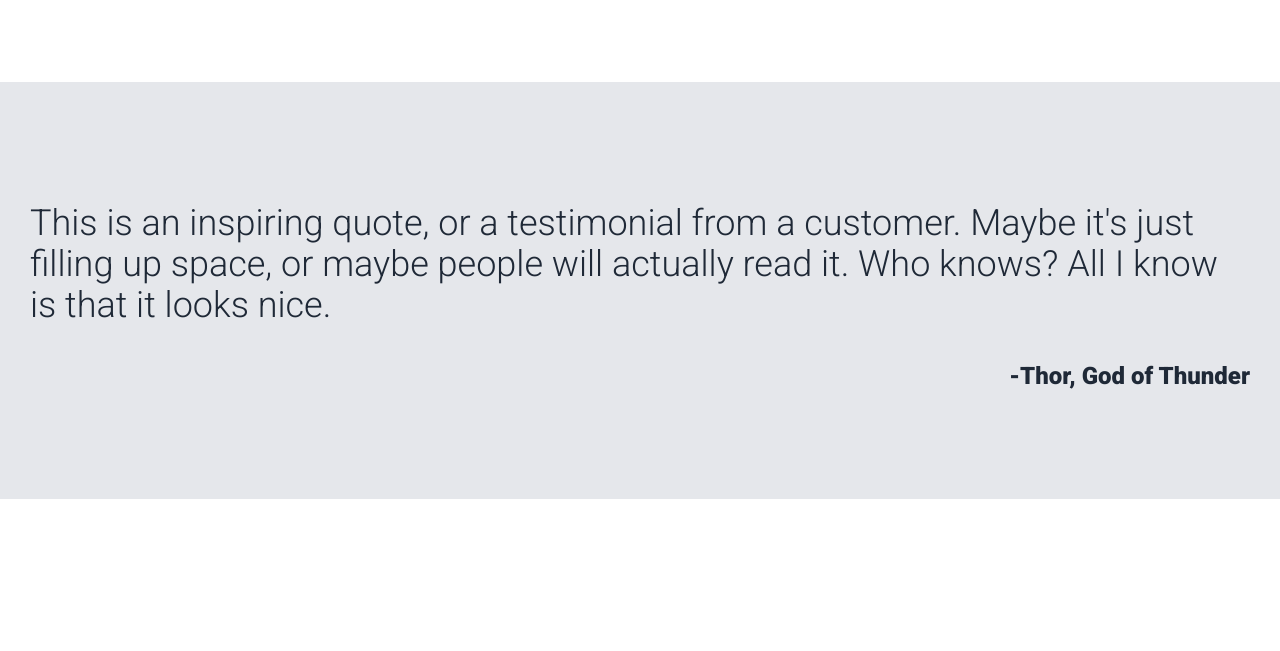
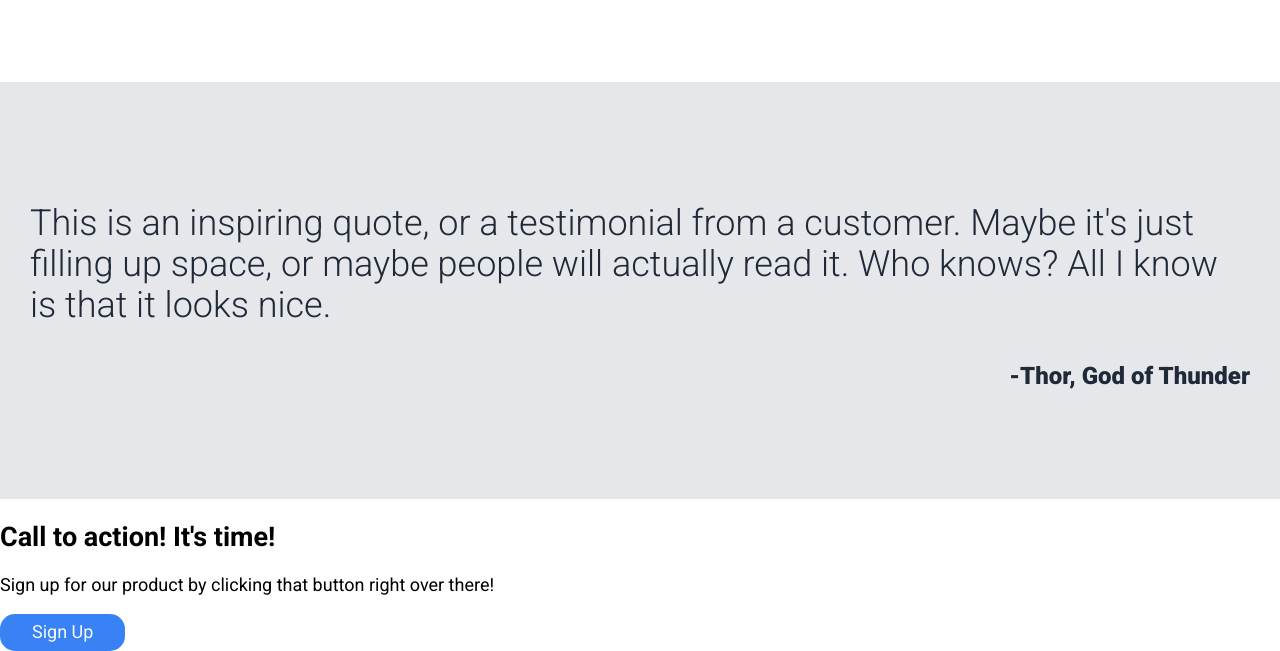
Before and after one commit to david-tseluiko/odin-landing-page-css, a plain HTML site: page index.html in a window 1280 px wide. Shown: the part 1082-1733 px from the top of the page. Before the commit the page ends 1581 px from the top, so only its background shows below. Drawn offline with Linux system fonts and the light colour scheme.

Commit message:
Create structure for the fourth section

```diff
--- a/css/style.css
+++ b/css/style.css
@@ -63,7 +63,7 @@ body {
     color: #e5e7eb;
 }
 
-.first-section-container .button {
+.button {
     background-color: #3882f6;
     border: 0;
     cursor: pointer;
--- a/index.html
+++ b/index.html
@@ -87,5 +87,12 @@
             <p class="author">-Thor, God of Thunder</p>
         </div>
     </div>
+    <div class="fourth-section">
+        <div class="fourth-section-left">
+            <h2 class="fourth-section-title">Call to action! It's time!</h2>
+            <p class="fourth-section-description">Sign up for our product by clicking that button right over there!</p>
+        </div>
+        <button class="button border">Sign Up</button>
+    </div>
   </body>
 </html>
```
